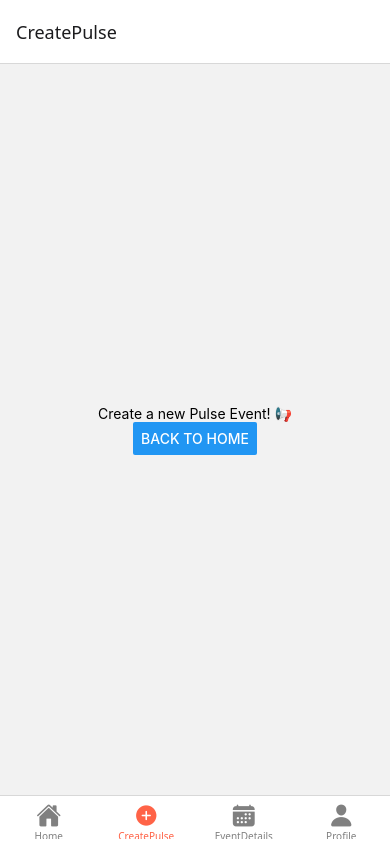
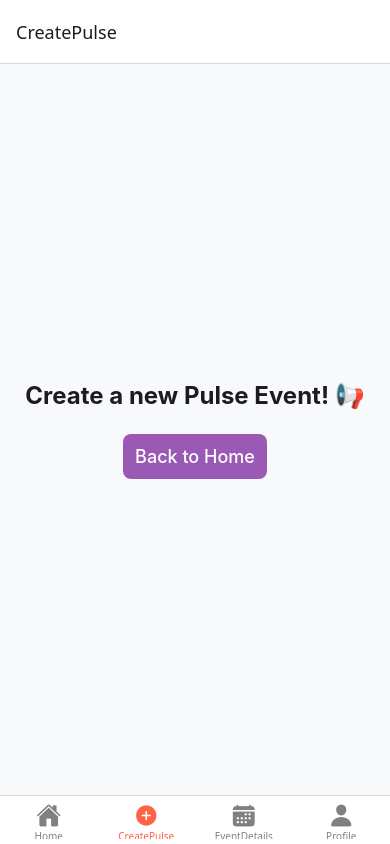
Before and after one commit to jamesalexmsekela/Pulse_v1, a React Native app: screen /CreatePulse in a window 390 px wide. Built offline with nearby package versions, Linux system fonts and the light colour scheme.

Commit message:
Adding styling sheet

```diff
--- a/app/navigation/AppNavigator.tsx
+++ b/app/navigation/AppNavigator.tsx
@@ -1,4 +1,3 @@
-// app/navigation/AppNavigator.tsx
 import React from 'react';
 import { createBottomTabNavigator } from '@react-navigation/bottom-tabs';
 import { NavigationContainer } from '@react-navigation/native';
@@ -8,7 +7,14 @@ import EventDetails from '../screens/EventDetails';
 import Profile from '../screens/Profile';
 import { Ionicons } from '@expo/vector-icons';
 
-const Tab = createBottomTabNavigator();
+type RootStackParamList = {
+  Home: undefined;
+  CreatePulse: undefined;
+  EventDetails: undefined;
+  Profile: undefined;
+};
+
+const Tab = createBottomTabNavigator<RootStackParamList>();
 
 export default function AppNavigator() {
   return (
@@ -16,7 +22,6 @@ export default function AppNavigator() {
       <Tab.Navigator
         screenOptions={({ route }) => ({
           tabBarIcon: ({ color, size }) => {
-            // Assign a default value to avoid "undefined" errors
             let iconName: keyof typeof Ionicons.glyphMap = 'home';
 
             if (route.name === 'Home') {
--- a/app/screens/CreatePulse.tsx
+++ b/app/screens/CreatePulse.tsx
@@ -1,8 +1,9 @@
-// app/screens/CreatePulse.tsx
 import React from 'react';
-import { View, Text, Button } from 'react-native';
+import { View, Text, Button, TouchableOpacity } from 'react-native';
 import { StackNavigationProp } from '@react-navigation/stack';
 import { SafeAreaView } from 'react-native';
+import { RouteProp } from '@react-navigation/native';
+import { globalStyles } from '../styles/globalStyles';
 
 type RootStackParamList = {
     Home: undefined;
@@ -11,18 +12,18 @@ type RootStackParamList = {
     Profile: undefined;
 };
 
-type ScreenProps = {
-  navigation: StackNavigationProp<RootStackParamList>;
+type CreatePulseProps = {
+    navigation: StackNavigationProp<RootStackParamList, 'CreatePulse'>;
+    route: RouteProp<RootStackParamList, 'CreatePulse'>;
 };
 
-export default function CreatePulse({ navigation }: ScreenProps) {
+export default function CreatePulse({ navigation }: CreatePulseProps) {
     return (
-    <SafeAreaView style={{ flex: 1 }}>
-        <View style={{ flex: 1, justifyContent: 'center', alignItems: 'center' }}>
-            <Text>Create a new Pulse Event! 📢</Text>
-            <Button title="Back to Home" onPress={() => navigation.goBack()} />
-        </View>
+        <SafeAreaView style={globalStyles.container}>
+            <Text style={globalStyles.header}>Create a new Pulse Event! 📢</Text>
+            <TouchableOpacity style={globalStyles.button} onPress={() => navigation.goBack()}>
+                <Text style={globalStyles.buttonText}>Back to Home</Text>
+            </TouchableOpacity>
         </SafeAreaView>
-
     );
 }
--- a/app/screens/EventDetails.tsx
+++ b/app/screens/EventDetails.tsx
@@ -1,8 +1,9 @@
-// app/screens/EventDetails.tsx
 import React from 'react';
-import { View, Text, Button } from 'react-native';
+import { View, Text, TouchableOpacity} from 'react-native';
 import { StackNavigationProp } from '@react-navigation/stack';
 import { SafeAreaView } from 'react-native';
+import { RouteProp } from '@react-navigation/native';
+import { globalStyles } from '../styles/globalStyles';
 
 type RootStackParamList = {
     Home: undefined;
@@ -11,17 +12,18 @@ type RootStackParamList = {
     Profile: undefined;
 };
 
-type ScreenProps = {
-  navigation: StackNavigationProp<RootStackParamList>;
+type EventDetailsProps = {
+    navigation: StackNavigationProp<RootStackParamList, 'EventDetails'>;
+    route: RouteProp<RootStackParamList, 'EventDetails'>;
 };
 
-export default function EventDetails({ navigation }: ScreenProps) {
+export default function EventDetails({ navigation }: EventDetailsProps) {
     return (
-    <SafeAreaView style={{ flex: 1 }}>
-        <View style={{ flex: 1, justifyContent: 'center', alignItems: 'center' }}>
-            <Text>Event Details 🗓️</Text>
-            <Button title="Back to Home" onPress={() => navigation.goBack()} />
-        </View>
+        <SafeAreaView style={globalStyles.container}>
+            <Text style={globalStyles.header}>Event Details 🗓️</Text>
+            <TouchableOpacity style={globalStyles.button} onPress={() => navigation.goBack()}>
+                <Text style={globalStyles.buttonText}>Back to Home</Text>
+            </TouchableOpacity>
         </SafeAreaView>
     );
 }
--- a/app/screens/HomeScreen.tsx
+++ b/app/screens/HomeScreen.tsx
@@ -1,7 +1,9 @@
 import React from 'react';
-import { View, Text, Button } from 'react-native';
+import { View, Text, Button, SafeAreaView, TouchableOpacity } from 'react-native';
 import { StackNavigationProp } from '@react-navigation/stack';
-import { SafeAreaView } from 'react-native';
+import { RouteProp } from '@react-navigation/native';
+import { globalStyles } from '../styles/globalStyles'; // Import global styles
+
 
 type RootStackParamList = {
     Home: undefined;
@@ -10,17 +12,18 @@ type RootStackParamList = {
     Profile: undefined;
 };
 
-type ScreenProps = {
-  navigation: StackNavigationProp<RootStackParamList>;
+type HomeScreenProps = {
+    navigation: StackNavigationProp<RootStackParamList, 'Home'>;
+    route: RouteProp<RootStackParamList, 'Home'>;
 };
 
-export default function HomeScreen({ navigation }: ScreenProps) {
+export default function HomeScreen({ navigation }: HomeScreenProps) {
     return (
-    <SafeAreaView style={{ flex: 1 }}>
-        <View style={{ flex: 1, justifyContent: 'center', alignItems: 'center' }}>
-            <Text>Welcome to Pulse! 🔥</Text>
-            <Button title="Go to Create Pulse" onPress={() => navigation.navigate('CreatePulse')} />
-        </View>
+        <SafeAreaView style={globalStyles.container}>
+            <Text style={globalStyles.header}>Welcome to Pulse! 🚀</Text>
+            <TouchableOpacity style={globalStyles.button} onPress={() => navigation.navigate('CreatePulse')}>
+                <Text style={globalStyles.buttonText}>Go to Create Pulse</Text>
+            </TouchableOpacity>
         </SafeAreaView>
     );
 }
--- a/app/screens/Profile.tsx
+++ b/app/screens/Profile.tsx
@@ -1,14 +1,12 @@
-// app/screens/Profile.tsx
 import React from 'react';
-import { View, Text } from 'react-native';
+import { View, Text, TouchableOpacity } from 'react-native';
 import { SafeAreaView } from 'react-native';
+import { globalStyles } from '../styles/globalStyles';
 
 export default function Profile() {
   return (
-    <SafeAreaView style={{ flex: 1 }}>
-        <View style={{ flex: 1, justifyContent: 'center', alignItems: 'center' }}>
-            <Text>👤 User Profile</Text>
-        </View>
+    <SafeAreaView style={globalStyles.container}>
+        <Text style={globalStyles.header}>👤 User Profile</Text>
     </SafeAreaView>
   );
 }
--- /dev/null
+++ b/app/styles/globalStyles.ts
@@ -0,0 +1,28 @@
+import { StyleSheet } from 'react-native';
+import styles from './styles';
+
+export const globalStyles = StyleSheet.create({
+  container: {
+    flex: 1,
+    justifyContent: 'center',
+    alignItems: 'center',
+    backgroundColor: styles.colors.background,
+  },
+  header: {
+    fontSize: styles.typography.header.fontSize,
+    fontWeight: styles.typography.header.fontWeight,
+    color: styles.colors.text,
+    marginBottom: styles.spacing.large,
+  },
+  button: {
+    backgroundColor: styles.colors.primary,
+    padding: styles.button.padding,
+    borderRadius: styles.button.borderRadius,
+    alignItems: 'center',
+  },
+  buttonText: {
+    fontSize: styles.typography.button.fontSize,
+    fontWeight: styles.typography.button.fontWeight,
+    color: styles.colors.buttonText,
+  },
+});
--- /dev/null
+++ b/app/styles/styles.ts
@@ -0,0 +1,39 @@
+export const styles = {
+    colors: {
+      primary: '#9b59b6', // Light Purple
+      secondary: '#FF9500', // Orange
+      background: '#f8f9fa', // Light Gray Background
+      text: '#1c1c1e', // Dark Gray
+      buttonText: '#ffffff', // White
+      danger: '#FF3B30', // Red
+    },
+    spacing: {
+      small: 8,
+      medium: 16,
+      large: 24,
+    },
+    typography: {
+      header: {
+        fontSize: 24,
+        fontWeight: "700" as "700",
+      },
+      subheader: {
+        fontSize: 20,
+        fontWeight: "600" as "600",
+      },
+      body: {
+        fontSize: 16,
+        fontWeight: "400" as "400",
+      },
+      button: {
+        fontSize: 18,
+        fontWeight: "500" as "500",
+      },
+    },
+    button: {
+      borderRadius: 8,
+      padding: 12,
+    },
+  };
+
+  export default styles;
```
Also changed, not shown: 1 other file (tests, documents, lock files or other folders). Lines whose indentation alone changed are shown as unchanged.
